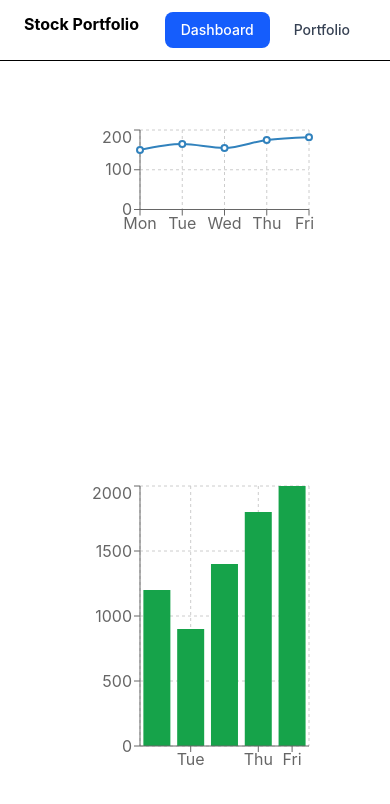
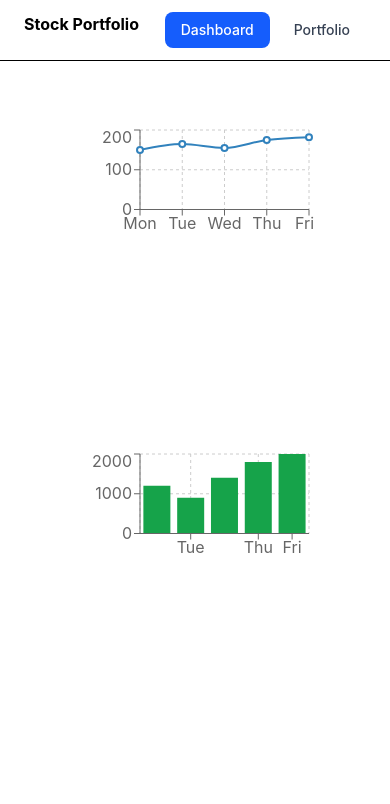
Before and after one commit to HamalXD/stock-portfolio, a React (Vite) app: page / in a window 390 px wide. Shown: the top 804 px of the page. Built offline with nearby package versions, Linux system fonts and the light colour scheme.

Commit message:
style:made dashboard charts responsive

```diff
--- a/src/components/VolumeBarChart.tsx
+++ b/src/components/VolumeBarChart.tsx
@@ -13,7 +13,7 @@ import { volumeData } from "../data/mockStocks";
 export default function VolumeChart() {
   return (
     <div style={{ width: "70%", height: 300 }}>
-      <ResponsiveContainer>
+      <ResponsiveContainer aspect={2}>
         <BarChart data={volumeData}>
           <CartesianGrid strokeDasharray="3 3" />
 
--- a/src/pages/dashboard/Dashboard.tsx
+++ b/src/pages/dashboard/Dashboard.tsx
@@ -3,7 +3,7 @@ import VolumeChart from "../../components/VolumeBarChart";
 
 const Dashboard = () => {
   return (
-    <div className="space-y-6 p-6 mt-10 flex flex-col gap-8 items-center justify-center">
+    <div className="space-y-6 p-6 mt-10 flex flex-col lg:flex-row items-center justify-center">
       <StockLineChart />
       <VolumeChart />
     </div>
```
